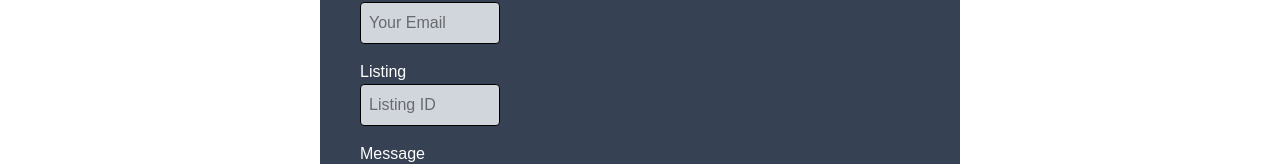
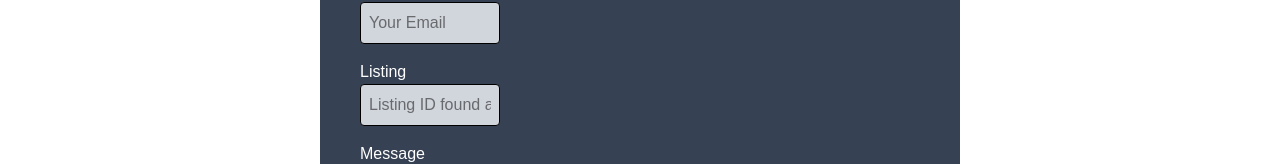
Before and after one commit to yufeng-fan/listing-hub, a Next.js app: page /contact in a window 1280 px wide. Shown: the part 369-533 px from the top of the page. Built offline with nearby package versions, Linux system fonts and the light colour scheme; no server answers.

Commit message:
changing placeholder text for listing ID

```diff
--- a/app/contact/page.tsx
+++ b/app/contact/page.tsx
@@ -120,7 +120,7 @@ export default function Contact() {
               value={listingId}
               onChange={(event) => setListingId(event.target.value)}
               className="p-2 rounded border w-1/4 bg-gray-300 text-black"
-              placeholder="Listing ID"
+              placeholder="Listing ID found at the end of the listing URL"
               required
             />
             <label className="text-left text-white mt-4">Message</label>
```
